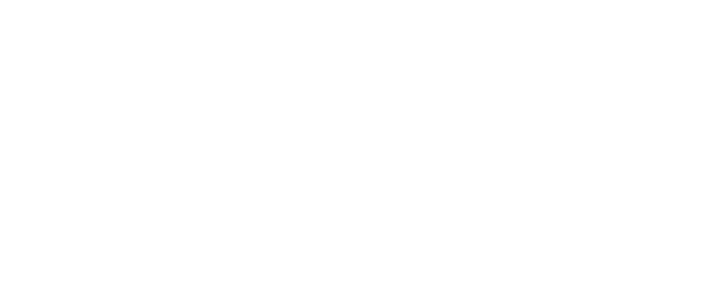
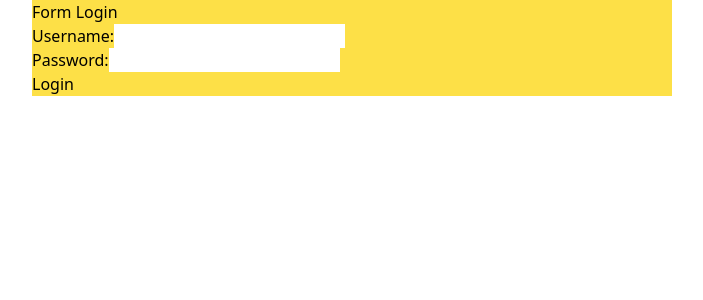
Before and after one commit to dihanto/go-snap-fe, a React (Create React App) app: page /login in a window 1280 px wide. Before the commit this address had no page. Shown: the top 300 px of the page, without its empty margins (288-991 px from the left). Built offline with nearby package versions, Linux system fonts and the light colour scheme.

Commit message:
✨ add sample login feature with jwt automation submitted after login

```diff
--- a/src/App.js
+++ b/src/App.js
@@ -2,8 +2,8 @@ import React from 'react';
 import { BrowserRouter as Router, Routes, Route } from 'react-router-dom';
 import PostData from './post';
 import Home from './home';
-import Register from './register';
-
+import { Register } from './register';
+import { Login } from './login';
 function App() {
   return (
     <Router>
@@ -11,6 +11,7 @@ function App() {
           <Route path='/post' element={<PostData />} />
           <Route path='/' element={<Home />} />
           <Route path='/register' element={<Register />} />
+          <Route path='/login' element={<Login />} />
         </Routes>
     </Router>
   );
--- a/src/content.js
+++ b/src/content.js
@@ -1,11 +1,12 @@
 import { useEffect, useState } from 'react';
+import { JWTToken } from './login';
 
 const Content = () => {
     const url = 'http://localhost:8000/photos';
     const [photos, setPhotos] = useState([]);
 
     const getDataPhoto = async () => {
-        const token = 'eyJhbGciOiJIUzI1NiIsInR5cCI6IkpXVCJ9.eyJleHAiOjE2OTYyMTc5ODEsImlkIjoiMDIzYWVlMzYtNjZlNy00NjMwLTgzNWUtZTJmNjNlYzUwZjQ4IiwibGV2ZWwiOiJ1c2VyIiwidXNlcm5hbWUiOiJrdXJuaWF3YW4ifQ.WuuUWwkblrKgmoqZb2es7YP4MQ6nljCSO0bdMuYR1RQ';
+        const token = JWTToken;
         try {
             const response = await fetch(url, {
                 method: 'GET',
--- /dev/null
+++ b/src/login.js
@@ -0,0 +1,69 @@
+import React, { useState } from "react";
+import { useNavigate } from "react-router-dom";
+
+let JWTToken;
+
+const Login = () => {
+    const [username, setUsername] = useState('');
+    const [password, setPassword] = useState('');
+    const navigate = useNavigate();
+
+    const handleChange = (e) => {
+        if (e.target.name === 'username') {
+            setUsername(e.target.value);
+        } else if (e.target.name === 'password') {
+            setPassword(e.target.value);
+        }
+    };
+
+
+    const handleSubmit = (e) => {
+        e.preventDefault();
+
+        const url = 'http://localhost:8000/users/login';
+        const loginData = {
+            username,
+            password,
+        };
+
+        const requestOptions = {
+            method: 'POST',
+            headers: {
+                'Content-Type': 'application/json',
+            },
+            body: JSON.stringify(loginData),
+        };
+
+        fetch(url, requestOptions)
+        .then(response => response.json())
+        .then(data => {
+            console.log('Login success', data);
+            JWTToken = data.data;
+            navigate("/");
+        })
+        .catch(error => {
+            console.log('Login failed', error);
+        });
+    }
+
+    return (
+        <div className="bg-yellow-300 w-2/4 mx-auto">
+            <h1>Form Login</h1>
+            <form onSubmit={handleSubmit}>
+                <div>
+                    <label htmlFor="username">Username:</label>
+                    <input type="text" name="username" value={username} onChange={handleChange} />
+                </div>
+                <div>
+                    <label htmlFor="password">Password:</label>
+                    <input type="password" name="password" value={password} onChange={handleChange} />
+                </div>
+                <div>
+                    <button type="submit">Login</button>
+                </div>
+            </form>
+        </div>
+    );
+};
+
+export { Login, JWTToken };
--- a/src/register.js
+++ b/src/register.js
@@ -1,14 +1,14 @@
 import { useState } from "react";
 import { useNavigate } from "react-router-dom";
 
-
+let exportUsername, exportPassword;
 const Register = () => {
     const [username, setUsername] = useState('');
     const [email, setEmail] = useState('');
     const [password, setPassword] = useState('');
     const [age, setAge] = useState('');
-    const [registrationSuccess, setRegistrationSuccess] = useState(false);
     const navigate = useNavigate();
+    let isSuccess
 
     const handleChange = (e) => {
         if (e.target.name === 'username') {
@@ -45,7 +45,7 @@ const Register = () => {
         .then(response => response.json())
         .then(data => {
             console.log('Register success', data);
-            setRegistrationSuccess(true);
+            isSuccess = data.success;
             navigate("/");
         })
         .catch(error => {
@@ -53,9 +53,10 @@ const Register = () => {
         });
     }
 
-    if (registrationSuccess) {
-        return null;
-      }
+    if(isSuccess === 200){
+        exportUsername = username;
+        exportPassword = password;
+    }
 
     return (
         <div className="bg-sky-300 w-2/4 mx-auto">
@@ -86,4 +87,4 @@ const Register = () => {
     );
 };
 
-export default Register;
+export { Register, exportPassword, exportUsername };
```
